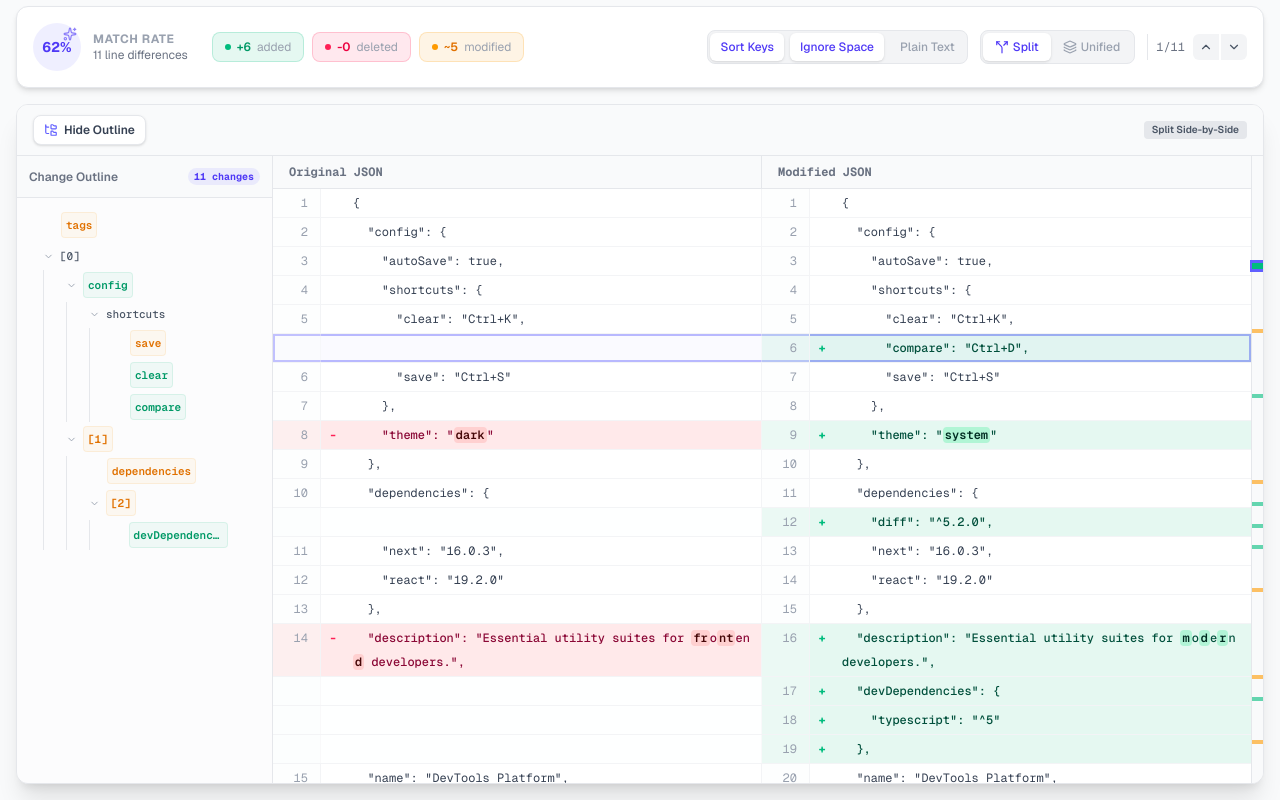
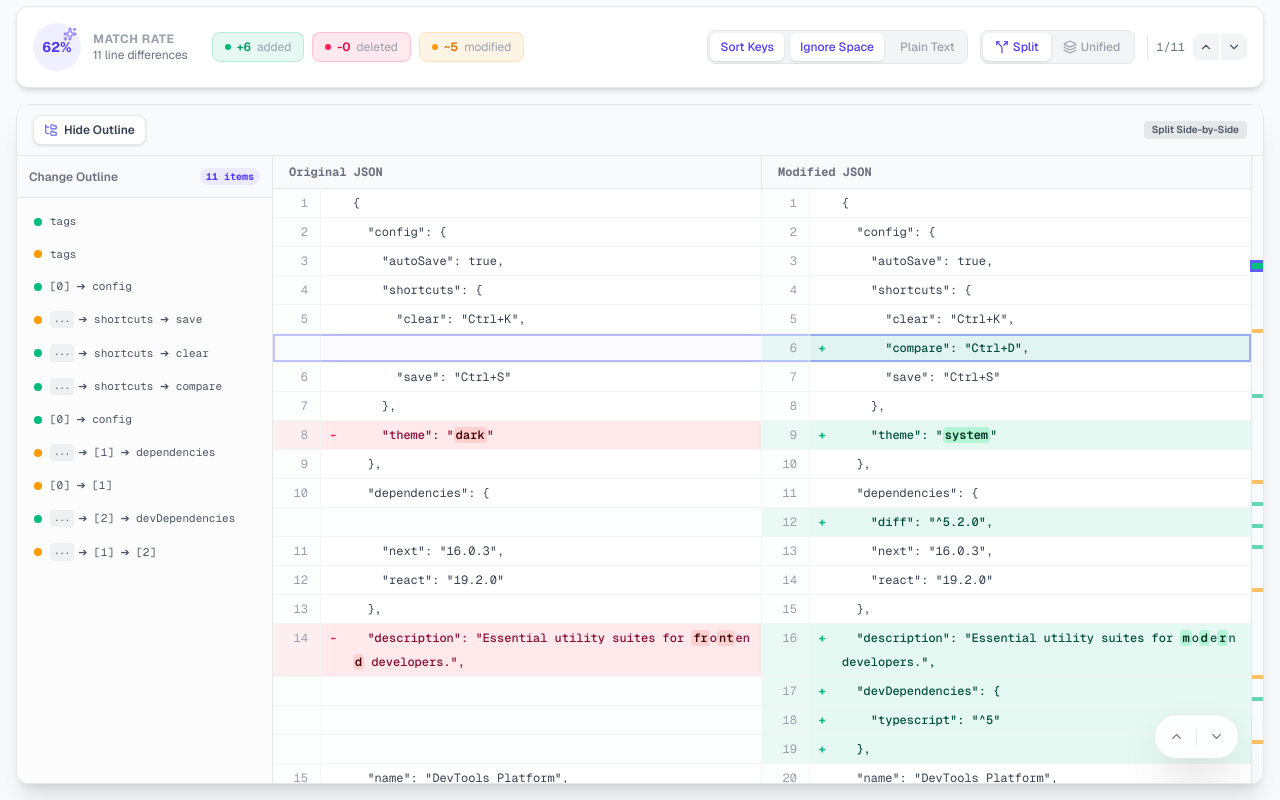
Before and after one commit to heymeowcat/tools, a Next.js app: page /json-diff in a window 1280 px wide. Shown: the part 629-1429 px from the top of the page. Built offline with nearby package versions, Linux system fonts and the light colour scheme.

Commit message:
Update DiffViewer.tsx

```diff
--- a/src/app/json-diff/components/DiffViewer.tsx
+++ b/src/app/json-diff/components/DiffViewer.tsx
@@ -1,6 +1,6 @@
 import { useEffect, useRef, useState } from 'react';
-import { ArrowUp, FolderTree, ChevronRight, ChevronDown } from 'lucide-react';
-import { AlignedRow, CharDiffPart, DiffTreeNode, buildDiffTree } from '../utils/diffHelper';
+import { ArrowUp, FolderTree, ChevronRight, ChevronDown, ChevronUp } from 'lucide-react';
+import { AlignedRow, CharDiffPart, buildLinePaths } from '../utils/diffHelper';
 
 interface DiffViewerProps {
   rows: AlignedRow[];
@@ -12,62 +12,76 @@ interface DiffViewerProps {
   isPlainTextMode: boolean;
 }
 
-interface TreeItemProps {
-  node: DiffTreeNode;
+interface OutlineItem {
+  fullPath: string[];
+  changeType: 'added' | 'removed' | 'modified';
+  rowIndex: number;
+}
+
+interface OutlinePathItemProps {
+  fullPath: string[];
+  changeType: 'added' | 'removed' | 'modified';
+  rowIndex: number;
   onSelect: (rowIndex: number) => void;
 }
 
 /**
- * Collapsible recursive tree rendering component for JSON structural diff outline.
+ * Renders a flat, compact path for differences with ellipsis prefix collapse/expansion to prevent horizontal overflow.
  */
-function DiffTreeItem({ node, onSelect }: TreeItemProps) {
-  const [isOpen, setIsOpen] = useState(true);
-  const hasChildren = node.children.size > 0;
+function OutlinePathItem({ fullPath, changeType, rowIndex, onSelect }: OutlinePathItemProps) {
+  const [isExpanded, setIsExpanded] = useState(false);
 
-  const changeColor = {
-    added: 'text-emerald-600 dark:text-emerald-400 font-semibold bg-emerald-500/5 px-1 py-0.5 rounded border border-emerald-500/10',
-    removed: 'text-rose-600 dark:text-rose-400 font-semibold bg-rose-500/5 px-1 py-0.5 rounded border border-rose-500/10',
-    modified: 'text-amber-600 dark:text-amber-400 font-semibold bg-amber-500/5 px-1 py-0.5 rounded border border-amber-500/10',
-    none: 'text-gray-600 dark:text-gray-400 font-medium',
-  }[node.changeType];
+  const dotColor = {
+    added: 'bg-emerald-500',
+    removed: 'bg-rose-500',
+    modified: 'bg-amber-500',
+  }[changeType];
+
+  const displayPath = () => {
+    if (fullPath.length <= 2 || isExpanded) {
+      return fullPath.join(' ➔ ');
+    }
+
+    const lastTwo = fullPath.slice(-2);
+    return (
+      <span className="flex items-center gap-1">
+        <button
+          onClick={(e) => {
+            e.stopPropagation(); // Stop navigation click
+            setIsExpanded(true);
+          }}
+          className="px-1 py-0.5 rounded bg-gray-200/60 hover:bg-gray-300 dark:bg-white/5 dark:hover:bg-white/10 text-gray-500 font-bold hover:text-indigo-500 transition-colors text-[9px] cursor-pointer"
+          title="Show full path"
+        >
+          ...
+        </button>
+        <span>➔ {lastTwo.join(' ➔ ')}</span>
+      </span>
+    );
+  };
 
   return (
-    <div className="pl-2 font-mono text-[11px] leading-5 select-none">
-      <div className="flex items-center gap-1 group py-0.5 hover:bg-gray-100 dark:hover:bg-white/5 rounded px-1 transition-colors">
-        {hasChildren ? (
     <button
-            onClick={() => setIsOpen(!isOpen)}
-            className="p-0.5 text-gray-400 hover:text-gray-600 dark:hover:text-gray-200 transition-colors cursor-pointer"
+      onClick={() => onSelect(rowIndex)}
+      className="w-full text-left p-1.5 px-2 hover:bg-gray-100 dark:hover:bg-white/5 rounded-lg transition-all flex items-center gap-2 group cursor-pointer border border-transparent hover:border-gray-200 dark:hover:border-white/5"
     >
-            {isOpen ? <ChevronDown size={11} /> : <ChevronRight size={11} />}
+      <span className={`w-2 h-2 rounded-full shrink-0 ${dotColor}`} />
+      <div className="flex-1 min-w-0 font-mono text-[11px] text-gray-600 dark:text-gray-400">
+        <div className="truncate group-hover:text-gray-900 dark:group-hover:text-white transition-colors">
+          {displayPath()}
+        </div>
+      </div>
     </button>
-        ) : (
-          <span className="w-4" />
-        )}
+  );
+}
 
-        <span className={`${changeColor} truncate max-w-[140px]`} title={node.key}>
-          {node.key}
-        </span>
-
-        {node.rowIndex !== -1 && (
-          <button
-            onClick={() => onSelect(node.rowIndex)}
-            className="opacity-0 group-hover:opacity-100 text-[9px] px-1.5 py-0.5 rounded bg-indigo-500 text-white transition-all ml-auto hover:bg-indigo-600 cursor-pointer font-sans"
-          >
-            Go
-          </button>
-        )}
-      </div>
-
-      {hasChildren && isOpen && (
-        <div className="border-l border-gray-200 dark:border-white/5 pl-2 ml-1.5 mt-0.5 flex flex-col gap-0.5">
-          {Array.from(node.children.values()).map((child, idx) => (
-            <DiffTreeItem key={idx} node={child} onSelect={onSelect} />
-          ))}
-        </div>
-      )}
-    </div>
-  );
+interface RowGroup {
+  type: 'visible' | 'collapsed';
+  rows?: AlignedRow[];
+  startIdx?: number;
+  endIdx?: number;
+  count?: number;
+  blockKey?: string;
 }
 
 export function DiffViewer({
@@ -81,6 +95,7 @@ export function DiffViewer({
 }: DiffViewerProps) {
   const [showOutline, setShowOutline] = useState(true);
   const [showScrollTop, setShowScrollTop] = useState(false);
+  const [expandedKeys, setExpandedKeys] = useState<Set<string>>(new Set());
   const containerRef = useRef<HTMLDivElement>(null);
 
   // Find all row indices that represent differences
@@ -88,8 +103,119 @@ export function DiffViewer({
     .filter(r => r.left.type !== 'unchanged' || r.right.type !== 'unchanged')
     .map(r => r.index);
 
-  // Build outline tree map of differences
-  const diffTreeRoot = buildDiffTree(rows, leftText, rightText, isPlainTextMode);
+  // Parse path maps for left and right documents to build outline
+  let leftFormatted = leftText;
+  let rightFormatted = rightText;
+
+  try {
+    const leftParsed = JSON.parse(leftText);
+    leftFormatted = JSON.stringify(leftParsed, null, 2);
+  } catch {}
+
+  try {
+    const rightParsed = JSON.parse(rightText);
+    rightFormatted = JSON.stringify(rightParsed, null, 2);
+  } catch {}
+
+  const leftPaths = buildLinePaths(leftFormatted);
+  const rightPaths = buildLinePaths(rightFormatted);
+
+  // Gather outline items representing differences
+  const rawOutlineItems: OutlineItem[] = [];
+  rows.forEach((row) => {
+    const hasDiff = row.left.type !== 'unchanged' || row.right.type !== 'unchanged';
+    if (!hasDiff) return;
+
+    let path: string[] = [];
+    if (row.right.lineNumber && row.right.lineNumber - 1 < rightPaths.length) {
+      path = rightPaths[row.right.lineNumber - 1];
+    } else if (row.left.lineNumber && row.left.lineNumber - 1 < leftPaths.length) {
+      path = leftPaths[row.left.lineNumber - 1];
+    }
+
+    if (path.length === 0) return;
+
+    const type =
+      row.right.type === 'added'
+        ? 'added'
+        : row.left.type === 'removed'
+        ? 'removed'
+        : 'modified';
+
+    rawOutlineItems.push({
+      fullPath: path,
+      changeType: type,
+      rowIndex: row.index,
+    });
+  });
+
+  // Deduplicate outline items by path and type
+  const outlineItems: OutlineItem[] = [];
+  let lastPathStr = '';
+  let lastType = '';
+  rawOutlineItems.forEach((item) => {
+    const pathStr = item.fullPath.join('➔');
+    if (pathStr !== lastPathStr || item.changeType !== lastType) {
+      outlineItems.push(item);
+      lastPathStr = pathStr;
+      lastType = item.changeType;
+    }
+  });
+
+  // Segment rows into visible and collapsed chunks for hiding unchanged sections
+  const getRowGroups = (): RowGroup[] => {
+    const groups: RowGroup[] = [];
+    let i = 0;
+
+    const isChanged = (r: AlignedRow) =>
+      r.left.type !== 'unchanged' || r.right.type !== 'unchanged';
+
+    while (i < rows.length) {
+      if (isChanged(rows[i])) {
+        const visibleBlock: AlignedRow[] = [];
+        while (i < rows.length && isChanged(rows[i])) {
+          visibleBlock.push(rows[i]);
+          i++;
+        }
+        groups.push({ type: 'visible', rows: visibleBlock });
+      } else {
+        const startIdx = i;
+        while (i < rows.length && !isChanged(rows[i])) {
+          i++;
+        }
+        const endIdx = i;
+        const count = endIdx - startIdx;
+
+        const threshold = 10;
+        const contextLines = 3;
+
+        if (count <= threshold) {
+          groups.push({ type: 'visible', rows: rows.slice(startIdx, endIdx) });
+        } else {
+          const blockKey = `${startIdx}-${endIdx}`;
+          if (expandedKeys.has(blockKey)) {
+            groups.push({ type: 'visible', rows: rows.slice(startIdx, endIdx) });
+          } else {
+            // Context before
+            groups.push({ type: 'visible', rows: rows.slice(startIdx, startIdx + contextLines) });
+            // Collapsed middle
+            groups.push({
+              type: 'collapsed',
+              startIdx: startIdx + contextLines,
+              endIdx: endIdx - contextLines,
+              count: count - contextLines * 2,
+              blockKey,
+            });
+            // Context after
+            groups.push({ type: 'visible', rows: rows.slice(endIdx - contextLines, endIdx) });
+          }
+        }
+      }
+    }
+    return groups;
+  };
+
+  const rowGroups = getRowGroups();
 
   // Scroll to active diff row when activeDiffIndex changes
   useEffect(() => {
@@ -168,20 +294,31 @@ export function DiffViewer({
     },
     empty: {
       bg: 'bg-gray-50/30 dark:bg-white/[0.005] select-none opacity-50 pattern-grid',
-    }
+    },
   };
 
   return (
     <div className="relative flex flex-col h-[680px] bg-white dark:bg-[#111] border border-gray-200 dark:border-white/10 rounded-xl overflow-hidden shadow-xl">
       {/* Top Toolbar inside viewer */}
       <div className="flex items-center justify-between p-2.5 px-4 border-b border-gray-200 dark:border-white/10 bg-gray-50 dark:bg-[#151515] text-xs font-semibold text-gray-500 select-none shrink-0 z-20">
+        <div className="flex items-center gap-2">
           <button
             onClick={() => setShowOutline(!showOutline)}
             className="flex items-center gap-1.5 px-2.5 py-1.5 rounded-lg bg-white dark:bg-white/5 border border-gray-200 dark:border-white/10 hover:bg-gray-100 dark:hover:bg-white/10 text-gray-700 dark:text-gray-300 transition-colors shadow-sm cursor-pointer"
           >
             <FolderTree size={14} className="text-indigo-500" />
-          {showOutline ? "Hide Outline" : "Show Outline"}
+            {showOutline ? 'Hide Outline' : 'Show Outline'}
           </button>
+
+          {expandedKeys.size > 0 && (
+            <button
+              onClick={() => setExpandedKeys(new Set())}
+              className="text-[10px] text-gray-400 hover:text-indigo-500 px-2 py-1 rounded hover:bg-gray-100 dark:hover:bg-white/5 transition-colors cursor-pointer"
+            >
+              Collapse Code Blocks
+            </button>
+          )}
+        </div>
         <div className="flex items-center gap-3">
           <span className="text-[10px] bg-gray-200 dark:bg-white/5 text-gray-600 dark:text-gray-400 px-2 py-0.5 rounded">
             {viewMode === 'split' ? 'Split Side-by-Side' : 'Unified Inline'}
@@ -196,19 +333,21 @@ export function DiffViewer({
             <div className="p-3 border-b border-gray-200 dark:border-white/10 font-semibold text-xs text-gray-500 flex justify-between items-center select-none bg-gray-50 dark:bg-white/[0.01]">
               <span>Change Outline</span>
               <span className="text-[10px] bg-indigo-500/10 text-indigo-600 dark:text-indigo-400 px-1.5 py-0.5 rounded-full font-mono font-bold">
-                {diffRowsIndices.length} changes
+                {outlineItems.length} items
               </span>
             </div>
-            <div className="flex-1 overflow-auto p-3 custom-scrollbar flex flex-col gap-1">
-              {diffTreeRoot.children.size === 0 ? (
-                <div className="text-xs text-gray-400 dark:text-gray-600 p-2 italic text-center">
+            <div className="flex-1 overflow-auto p-2 custom-scrollbar flex flex-col gap-0.5">
+              {outlineItems.length === 0 ? (
+                <div className="text-xs text-gray-400 dark:text-gray-600 p-4 italic text-center">
                   No structural differences
                 </div>
               ) : (
-                Array.from(diffTreeRoot.children.values()).map((child, idx) => (
-                  <DiffTreeItem
+                outlineItems.map((item, idx) => (
+                  <OutlinePathItem
                     key={idx}
-                    node={child}
+                    fullPath={item.fullPath}
+                    changeType={item.changeType}
+                    rowIndex={item.rowIndex}
                     onSelect={(rowIdx) => {
                       onActiveDiffChange(diffRowsIndices.indexOf(rowIdx));
                     }}
@@ -234,7 +373,26 @@ export function DiffViewer({
                 <div className="w-1/2 p-2 px-4 text-gray-500">Modified JSON</div>
               </div>
 
-              {rows.map((row) => {
+              {rowGroups.map((group, groupIdx) => {
+                if (group.type === 'collapsed') {
+                  return (
+                    <div
+                      key={`collapsed-${groupIdx}`}
+                      onClick={() => {
+                        const nextSet = new Set(expandedKeys);
+                        if (group.blockKey) nextSet.add(group.blockKey);
+                        setExpandedKeys(nextSet);
+                      }}
+                      className="w-full flex items-center justify-center py-3 bg-gray-100/50 dark:bg-white/[0.02] hover:bg-indigo-500/10 hover:text-indigo-600 dark:hover:text-indigo-400 text-gray-400 font-semibold cursor-pointer border-y border-gray-100 dark:border-white/5 transition-colors text-xs font-sans gap-2 select-none"
+                    >
+                      <span>↕</span>
+                      <span>Show {group.count} unchanged lines</span>
+                      <span>↕</span>
+                    </div>
+                  );
+                }
+
+                return group.rows?.map((row) => {
                   const isFocusedDiff = diffRowsIndices[activeDiffIndex] === row.index;
                   const hasDiff = row.left.type !== 'unchanged' || row.right.type !== 'unchanged';
 
@@ -283,7 +441,9 @@ export function DiffViewer({
                       key={row.index}
                       id={`diff-row-${row.index}`}
                       className={`flex divide-x divide-gray-100 dark:divide-white/5 transition-colors ${
-                      isFocusedDiff ? 'ring-2 ring-inset ring-indigo-500/50 dark:ring-indigo-400/50 bg-indigo-500/[0.03]' : ''
+                        isFocusedDiff
+                          ? 'ring-2 ring-inset ring-indigo-500/50 dark:ring-indigo-400/50 bg-indigo-500/[0.03]'
+                          : ''
                       } ${hasDiff ? 'group/row' : ''}`}
                     >
                       {/* Left Column */}
@@ -296,7 +456,11 @@ export function DiffViewer({
                         </div>
                         <div className={`flex-1 px-2 py-0.5 whitespace-pre-wrap break-all ${leftTextStyle}`}>
                           {row.left.type === 'modified'
-                          ? renderCharParts(row.left.charParts, row.left.text, styles.modified.charHighlightLeft)
+                            ? renderCharParts(
+                                row.left.charParts,
+                                row.left.text,
+                                styles.modified.charHighlightLeft
+                              )
                             : renderCharParts(undefined, row.left.text, '')}
                         </div>
                       </div>
@@ -311,18 +475,42 @@ export function DiffViewer({
                         </div>
                         <div className={`flex-1 px-2 py-0.5 whitespace-pre-wrap break-all ${rightTextStyle}`}>
                           {row.right.type === 'modified'
-                          ? renderCharParts(row.right.charParts, row.right.text, styles.modified.charHighlightRight)
+                            ? renderCharParts(
+                                row.right.charParts,
+                                row.right.text,
+                                styles.modified.charHighlightRight
+                              )
                             : renderCharParts(undefined, row.right.text, '')}
                         </div>
                       </div>
                     </div>
                   );
+                });
               })}
             </div>
           ) : (
             // UNIFIED INLINE VIEW
             <div className="flex flex-col font-mono text-xs divide-y divide-gray-100 dark:divide-white/5">
-              {rows.flatMap((row) => {
+              {rowGroups.map((group, groupIdx) => {
+                if (group.type === 'collapsed') {
+                  return (
+                    <div
+                      key={`collapsed-${groupIdx}`}
+                      onClick={() => {
+                        const nextSet = new Set(expandedKeys);
+                        if (group.blockKey) nextSet.add(group.blockKey);
+                        setExpandedKeys(nextSet);
+                      }}
+                      className="w-full flex items-center justify-center py-3 bg-gray-100/50 dark:bg-white/[0.02] hover:bg-indigo-500/10 hover:text-indigo-600 dark:hover:text-indigo-400 text-gray-400 font-semibold cursor-pointer border-y border-gray-100 dark:border-white/5 transition-colors text-xs font-sans gap-2 select-none"
+                    >
+                      <span>↕</span>
+                      <span>Show {group.count} unchanged lines</span>
+                      <span>↕</span>
+                    </div>
+                  );
+                }
+
+                return group.rows?.flatMap((row) => {
                   const isFocusedDiff = diffRowsIndices[activeDiffIndex] === row.index;
                   const subLines = [];
 
@@ -332,7 +520,9 @@ export function DiffViewer({
                         key={`${row.index}-unchanged`}
                         id={`diff-row-${row.index}`}
                         className={`flex items-stretch leading-6 hover:bg-gray-50/50 dark:hover:bg-white/[0.01] ${
-                        isFocusedDiff ? 'ring-2 ring-inset ring-indigo-500/50 dark:ring-indigo-400/50 bg-indigo-500/[0.03]' : ''
+                          isFocusedDiff
+                            ? 'ring-2 ring-inset ring-indigo-500/50 dark:ring-indigo-400/50 bg-indigo-500/[0.03]'
+                            : ''
                         }`}
                       >
                         <div className="w-10 text-right text-gray-400 dark:text-gray-600 pr-2 select-none border-r border-gray-100 dark:border-white/5 py-0.5 shrink-0">
@@ -356,14 +546,18 @@ export function DiffViewer({
                     const rowStyle = isMod ? styles.modified.leftBg : styles.removed.bg;
                     const textStyle = isMod ? styles.modified.leftText : styles.removed.text;
                     const signStyle = isMod ? styles.modified.leftSign : styles.removed.sign;
-                  const highlightClass = isMod ? styles.modified.charHighlightLeft : styles.removed.charHighlight;
+                    const highlightClass = isMod
+                      ? styles.modified.charHighlightLeft
+                      : styles.removed.charHighlight;
 
                     subLines.push(
                       <div
                         key={`${row.index}-removed`}
                         id={!isMod || row.right.type === 'empty' ? `diff-row-${row.index}` : undefined}
                         className={`flex items-stretch leading-6 ${rowStyle} ${
-                        isFocusedDiff ? 'ring-2 ring-inset ring-indigo-500/50 dark:ring-indigo-400/50 bg-indigo-500/[0.03]' : ''
+                          isFocusedDiff
+                            ? 'ring-2 ring-inset ring-indigo-500/50 dark:ring-indigo-400/50 bg-indigo-500/[0.03]'
+                            : ''
                         }`}
                       >
                         <div className="w-10 text-right text-gray-400 dark:text-gray-600 pr-2 select-none border-r border-gray-100 dark:border-white/5 py-0.5 shrink-0">
@@ -389,14 +583,18 @@ export function DiffViewer({
                     const rowStyle = isMod ? styles.modified.rightBg : styles.added.bg;
                     const textStyle = isMod ? styles.modified.rightText : styles.added.text;
                     const signStyle = isMod ? styles.modified.rightSign : styles.added.sign;
-                  const highlightClass = isMod ? styles.modified.charHighlightRight : styles.added.charHighlight;
+                    const highlightClass = isMod
+                      ? styles.modified.charHighlightRight
+                      : styles.added.charHighlight;
 
                     subLines.push(
                       <div
                         key={`${row.index}-added`}
                         id={`diff-row-${row.index}`}
                         className={`flex items-stretch leading-6 ${rowStyle} ${
-                        isFocusedDiff ? 'ring-2 ring-inset ring-indigo-500/50 dark:ring-indigo-400/50 bg-indigo-500/[0.03]' : ''
+                          isFocusedDiff
+                            ? 'ring-2 ring-inset ring-indigo-500/50 dark:ring-indigo-400/50 bg-indigo-500/[0.03]'
+                            : ''
                         }`}
                       >
                         <div className="w-10 text-right text-gray-400 dark:text-gray-600 pr-2 select-none border-r border-gray-100 dark:border-white/5 py-0.5 shrink-0 bg-emerald-500/5 dark:bg-emerald-950/10">
@@ -418,6 +616,7 @@ export function DiffViewer({
                   }
 
                   return subLines;
+                });
               })}
             </div>
           )}
@@ -439,7 +638,9 @@ export function DiffViewer({
                 key={idx}
                 onClick={() => onActiveDiffChange(idx)}
                 className={`absolute left-0 right-0 h-1 transition-all ${colorClass} cursor-pointer ${
-                  isActive ? 'ring-2 ring-indigo-500 dark:ring-indigo-400 scale-y-150 z-30 opacity-100' : 'opacity-60 hover:opacity-100 hover:scale-y-125'
+                  isActive
+                    ? 'ring-2 ring-indigo-500 dark:ring-indigo-400 scale-y-150 z-30 opacity-100'
+                    : 'opacity-60 hover:opacity-100 hover:scale-y-125'
                 }`}
                 style={{ top: `${topPercent}%` }}
                 title={`Difference ${idx + 1}`}
@@ -448,16 +649,47 @@ export function DiffViewer({
           })}
         </div>
 
-        {/* Floating Scroll to Top button */}
+        {/* Floating Navigation Control (Prev, Next, Go to Top) */}
+        <div className="absolute bottom-6 right-6 flex items-center bg-white/95 dark:bg-[#151515]/95 backdrop-blur border border-gray-200 dark:border-white/10 rounded-full shadow-2xl p-1 z-30 gap-0.5">
+          <button
+            onClick={() => {
+              if (diffRowsIndices.length === 0) return;
+              onActiveDiffChange(
+                (activeDiffIndex - 1 + diffRowsIndices.length) % diffRowsIndices.length
+              );
+            }}
+            className="p-2.5 text-gray-500 hover:text-indigo-600 dark:text-gray-400 dark:hover:text-indigo-400 rounded-full hover:bg-gray-100 dark:hover:bg-white/5 transition-all cursor-pointer"
+            title="Previous Difference"
+          >
+            <ChevronUp size={15} />
+          </button>
+
+          <div className="h-4 w-px bg-gray-200 dark:bg-white/10" />
+
+          <button
+            onClick={() => {
+              if (diffRowsIndices.length === 0) return;
+              onActiveDiffChange((activeDiffIndex + 1) % diffRowsIndices.length);
+            }}
+            className="p-2.5 text-gray-500 hover:text-indigo-600 dark:text-gray-400 dark:hover:text-indigo-400 rounded-full hover:bg-gray-100 dark:hover:bg-white/5 transition-all cursor-pointer"
+            title="Next Difference"
+          >
+            <ChevronDown size={15} />
+          </button>
+
           {showScrollTop && (
+            <>
+              <div className="h-4 w-px bg-gray-200 dark:bg-white/10" />
               <button
                 onClick={scrollToTop}
-            className="absolute bottom-6 right-6 p-3 bg-indigo-600 hover:bg-indigo-700 text-white rounded-full shadow-lg hover:shadow-xl hover:-translate-y-0.5 transition-all z-30 cursor-pointer flex items-center justify-center border border-indigo-500/20"
+                className="p-2.5 text-gray-500 hover:text-indigo-600 dark:text-gray-400 dark:hover:text-indigo-400 rounded-full hover:bg-gray-100 dark:hover:bg-white/5 transition-all cursor-pointer"
                 title="Scroll to Top"
               >
-            <ArrowUp size={16} />
+                <ArrowUp size={15} />
               </button>
+            </>
           )}
+        </div>
       </div>
     </div>
   );
```
Lines whose indentation alone changed are shown as unchanged.
